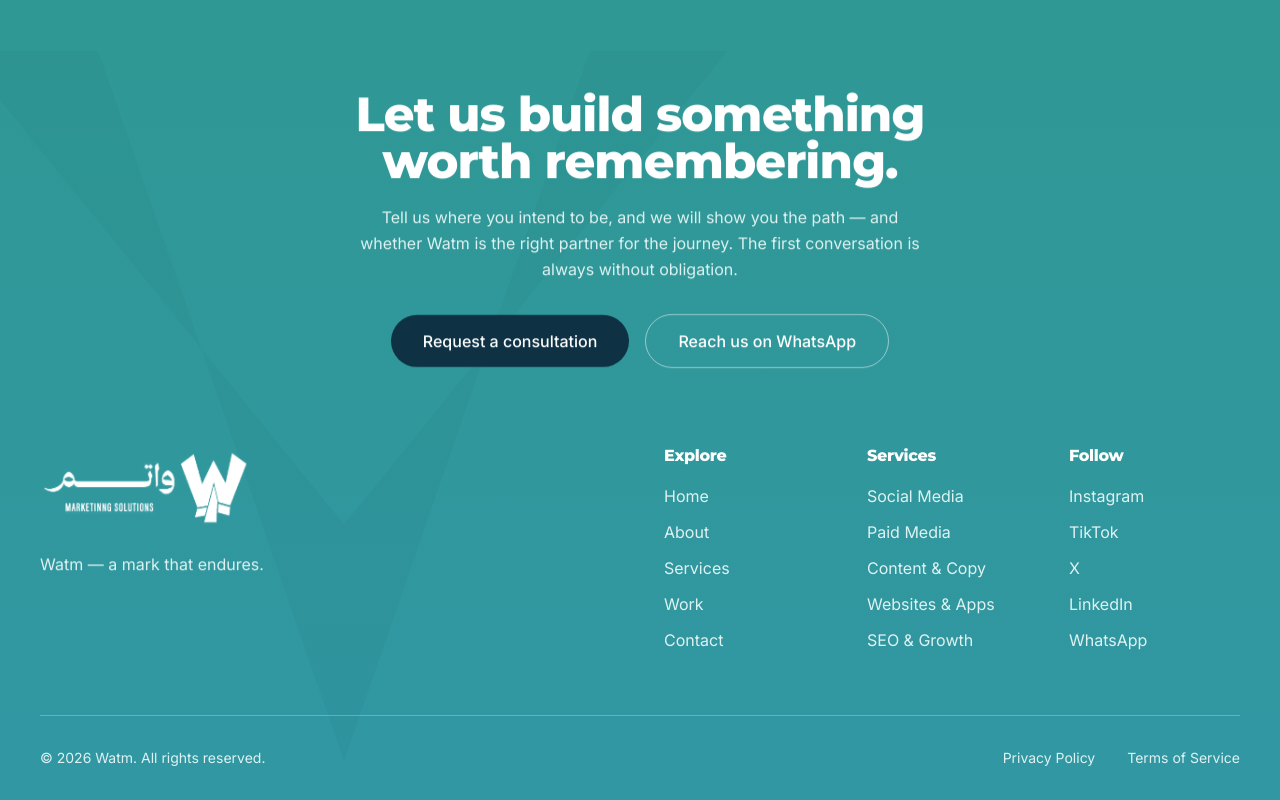
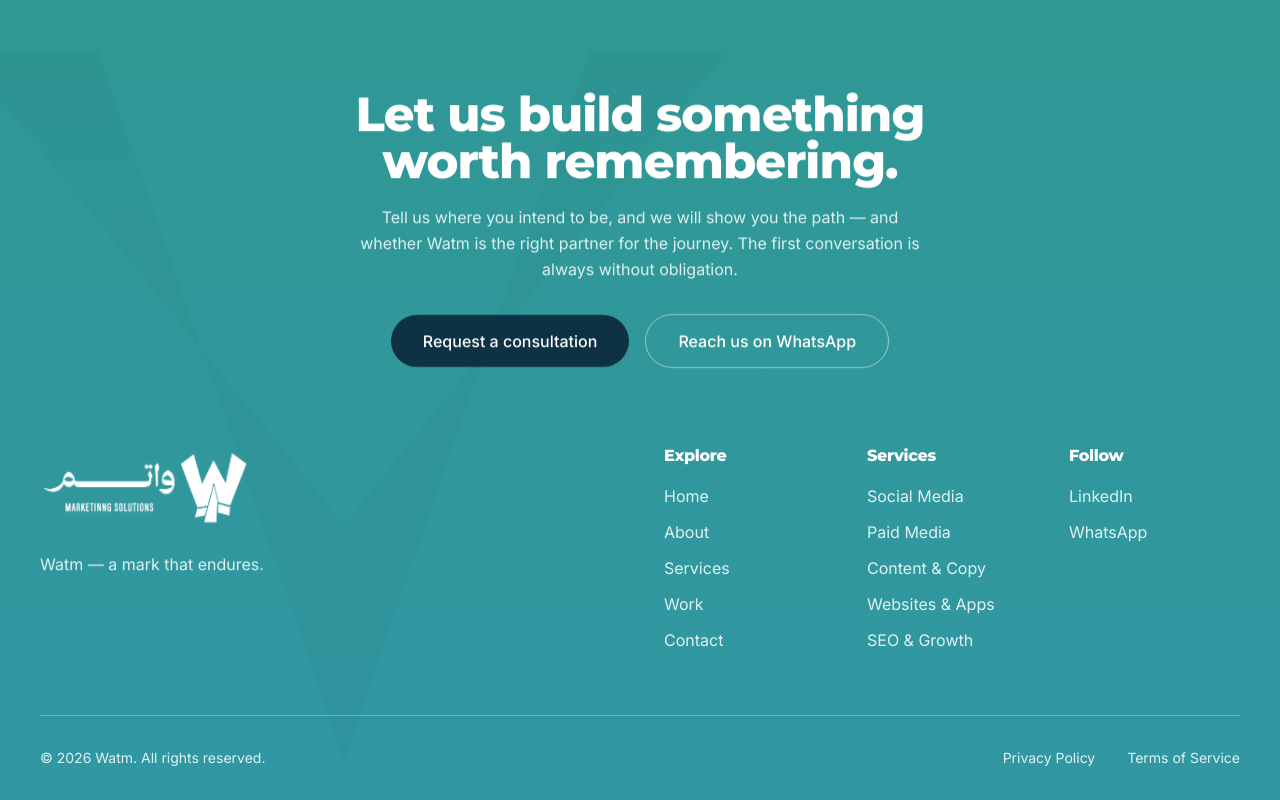
Before and after one commit to codewithalihamza/watim, a Next.js app: page / in a window 1280 px wide. Shown: the part 4226-5026 px from the top of the page. Built offline with nearby package versions, Linux system fonts and the light colour scheme.

Commit message:
Update Footer component to include social media links with URLs for improved engagement; ensure external links open in new tabs with appropriate security attributes.

```diff
--- a/app/components/Footer.tsx
+++ b/app/components/Footer.tsx
@@ -17,8 +17,11 @@ const serviceLinks = [
   "SEO & Growth",
 ];
 
-// Fill these with real profile URLs before launch.
-const socials = ["Instagram", "TikTok", "X", "LinkedIn", "WhatsApp"];
+// Social media links with URLs
+const socials = [
+  { label: "LinkedIn", href: "https://www.linkedin.com/company/watm/" },
+  { label: "WhatsApp", href: "https://wa.me/966507499351?text=Hello" },
+];
 
 export default function Footer() {
   return (
@@ -50,7 +53,9 @@ export default function Footer() {
               Request a consultation
             </a>
             <a
-              href="#"
+              href="https://wa.me/966507499351?text=Hello"
+              target="_blank"
+              rel="noopener noreferrer"
               className="rounded-full border border-white/50 px-8 py-3.5 font-medium text-white transition-colors hover:border-white hover:bg-white/10"
             >
               Reach us on WhatsApp
@@ -110,12 +115,14 @@ export default function Footer() {
               <h4 className="mb-5 display font-semibold text-white">Follow</h4>
               <ul className="space-y-3">
                 {socials.map((s) => (
-                  <li key={s}>
+                  <li key={s.label}>
                     <a
-                      href="#"
+                      href={s.href}
+                      target="_blank"
+                      rel="noopener noreferrer"
                       className="text-[#dff2f2] transition-colors hover:text-white hover:underline"
                     >
-                      {s}
+                      {s.label}
                     </a>
                   </li>
                 ))}
```
